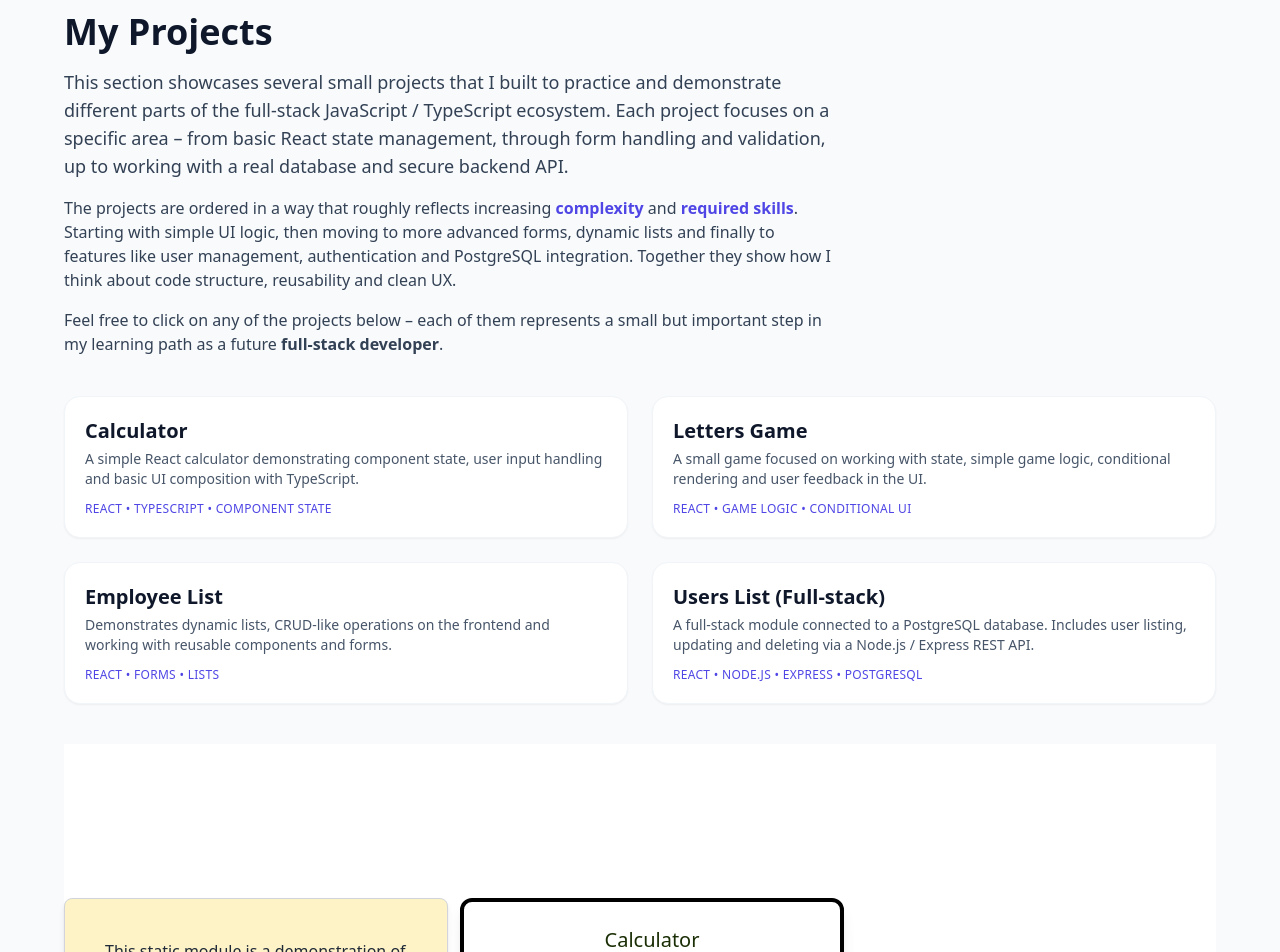
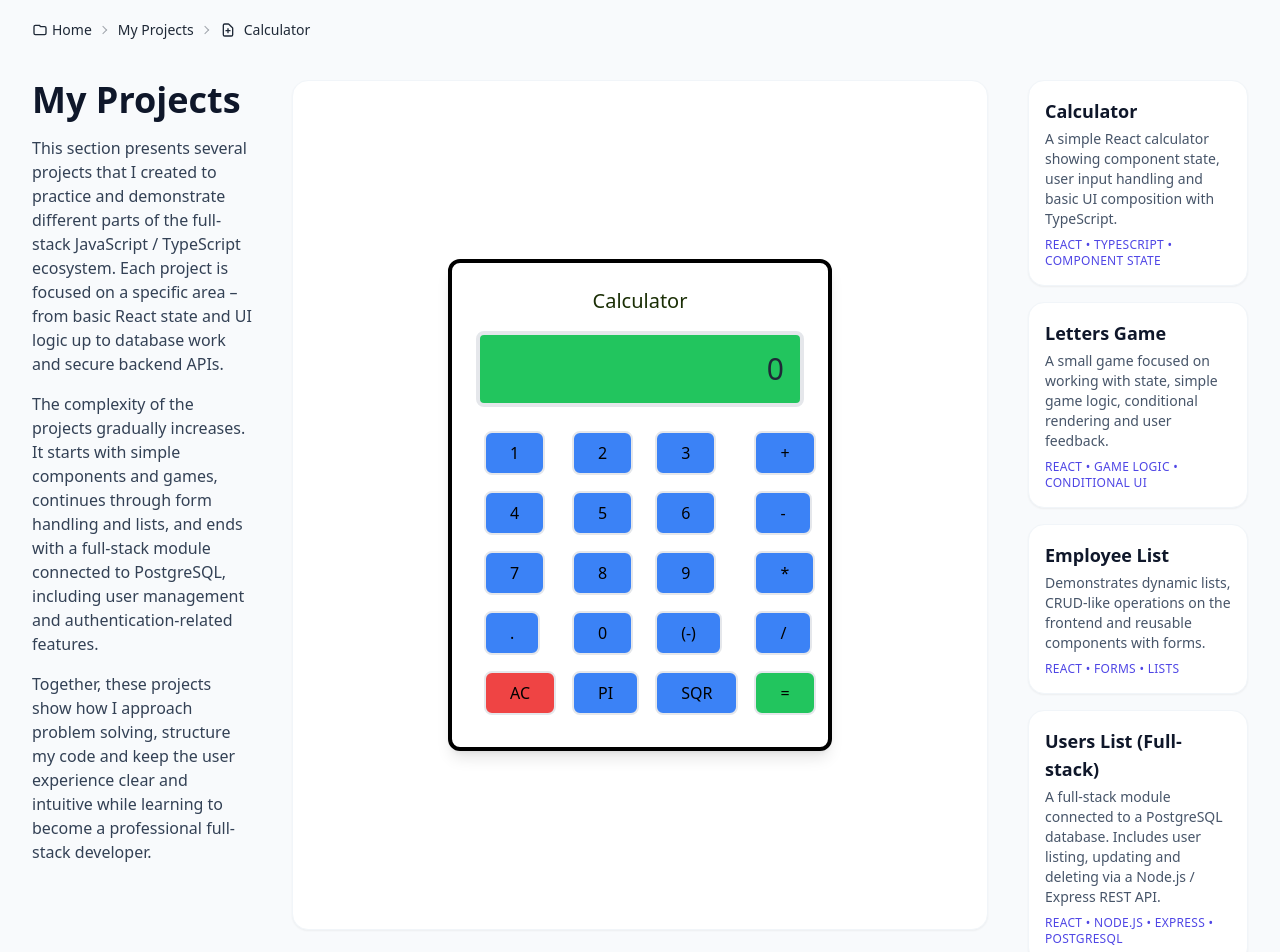
Before and after one commit to kerestesdusan-code/react, a React (Create React App) app: page /projects/calculator in a window 1280 px wide. Shown: the part 160-1112 px from the top of the page. Built offline with nearby package versions, Linux system fonts and the light colour scheme; no server answers.

Commit message:
fix: corrected verifyRecaptcha function (missing return in try block) and cleaned unused imports

```diff
--- a/src/components/Pages/Home/Home.tsx
+++ b/src/components/Pages/Home/Home.tsx
@@ -60,7 +60,8 @@ export const Home = () => {
             </p>
           </div>
 
-          <div>
+
+3nc          <div>
             <h2 className="text-2xl font-semibold text-slate-900 mb-2">
               Disclaimer
             </h2>
--- a/src/components/Pages/Projects/Calculator/Calculator.tsx
+++ b/src/components/Pages/Projects/Calculator/Calculator.tsx
@@ -83,11 +83,6 @@ function Calculator() {
     return (
         <div className="relative flex justify-center items-center min-h-screen bg-white">
             <div className="flex space-x-6 items-start">
-                <div className="absolute left-0 top1-/2 transform-translate-y-1/2 w-96 bg-amber-100 p-10 rounded-lg border border-gray-300 shadow-md">
-                    <p className="text-bg text-gray-800">
-                        This static module is a demonstration of React functionality and the integration of components in the application. Happy calculations !
-                    </p>
-                </div>
                 <div className="w-96 bg-white p-6 rounded-xl shadow-lg border-black border-4">
                     <h1 className="text-center text-xl text-lime-950 mb-4">Calculator</h1>
                     <div className="mb-4">
--- a/src/components/Pages/Projects/EmployeeList/EmployeeList.jsx
+++ b/src/components/Pages/Projects/EmployeeList/EmployeeList.jsx
@@ -72,12 +72,6 @@ function EmployeeList() {
                 })}
             </div>
             <AddEmployee />
-            <div className="mt-8 mx-auto max-w-xl bg-amber-100 p-6 rounded-lg border border-gray-300 shadow-md">
-            <p className="text-center text-lg text-gray-700 leading-relaxed">
-                This section demonstrates the ability to dynamically manage employee data with React components.
-                Feel free to add, edit, or interact with employees in this interface.
-            </p>
-        </div>
         </div>
     );
 }
--- a/src/components/Pages/Projects/Projects.tsx
+++ b/src/components/Pages/Projects/Projects.tsx
@@ -4,49 +4,123 @@ export const Projects = () => {
   const location = useLocation();
   const isRoot = location.pathname === "/projects";
 
+  const segments = location.pathname.split("/").filter(Boolean);
+  const projectSlug = segments[1];
+
+  const projectNames: Record<string, string> = {
+    "calculator": "Calculator",
+    "letters-game": "Letters Game",
+    "employee-list": "Employee List",
+    "users-list": "Users List (Full-stack)",
+  };
+
   return (
-    <section className="px-4 py-10 md:py-16 bg-slate-50">
-      <div className="max-w-6xl mx-auto space-y-10">
-        <header className="max-w-3xl space-y-4">
+    <section className="px-4 md:px-8 py-10 md:py-16 bg-slate-50">
+      <div className="max-w-7xl mx-auto space-y-8">
+        <div className="breadcrumbs text-sm">
+          <ul>
+            <li>
+              <Link to="/" className="inline-flex items-center gap-1">
+                <svg
+                  xmlns="http://www.w3.org/2000/svg"
+                  fill="none"
+                  viewBox="0 0 24 24"
+                  className="h-4 w-4 stroke-current"
+                >
+                  <path
+                    strokeLinecap="round"
+                    strokeLinejoin="round"
+                    strokeWidth="2"
+                    d="M3 7v10a2 2 0 002 2h14a2 2 0 002-2V9a2 2 0 00-2-2h-6l-2-2H5a2 2 0 00-2 2z"
+                  ></path>
+                </svg>
+                Home
+              </Link>
+            </li>
+            <li>
+              <Link to="/projects" className="inline-flex items-center gap-1">
+                My Projects
+              </Link>
+            </li>
+            {projectSlug && (
+              <li>
+                <span className="inline-flex items-center gap-2">
+                  <svg
+                    xmlns="http://www.w3.org/2000/svg"
+                    fill="none"
+                    viewBox="0 0 24 24"
+                    className="h-4 w-4 stroke-current"
+                  >
+                    <path
+                      strokeLinecap="round"
+                      strokeLinejoin="round"
+                      strokeWidth="2"
+                      d="M9 13h6m-3-3v6m5 5H7a2 2 0 01-2-2V5a2 2 0 012-2h5.586a1 1 0 01.707.293l5.414 5.414a1 1 0 01.293.707V19a2 2 0 01-2 2z"
+                    ></path>
+                  </svg>
+                  {projectNames[projectSlug] ?? projectSlug}
+                </span>
+              </li>
+            )}
+          </ul>
+        </div>
+
+        <div className="grid gap-10 md:grid-cols-[220px,minmax(0,900px),220px] items-start">
+          <div className="space-y-4">
             <h1 className="text-3xl md:text-4xl font-bold text-slate-900">
               My Projects
             </h1>
 
-          <p className="text-lg text-slate-700">
-            This section showcases several small projects that I built to practice and
-            demonstrate different parts of the full-stack JavaScript / TypeScript ecosystem.
-            Each project focuses on a specific area – from basic React state management,
-            through form handling and validation, up to working with a real database and
-            secure backend API.
+            <p className="text-sm md:text-base text-slate-700">
+              This section presents several projects that I created to practice and
+              demonstrate different parts of the full-stack JavaScript / TypeScript
+              ecosystem. Each project is focused on a specific area – from basic React
+              state and UI logic up to database work and secure backend APIs.
             </p>
 
-          <p className="text-slate-700">
-            The projects are ordered in a way that roughly reflects increasing{" "}
-            <span className="font-semibold text-indigo-600">complexity</span> and{" "}
-            <span className="font-semibold text-indigo-600">required skills</span>.
-            Starting with simple UI logic, then moving to more advanced forms, dynamic lists
-            and finally to features like user management, authentication and PostgreSQL
-            integration. Together they show how I think about code structure, reusability
-            and clean UX.
+            <p className="text-sm md:text-base text-slate-700">
+              The complexity of the projects gradually increases. It starts with simple
+              components and games, continues through form handling and lists, and ends
+              with a full-stack module connected to PostgreSQL, including user
+              management and authentication-related features.
             </p>
 
-          <p className="text-slate-700">
-            Feel free to click on any of the projects below – each of them represents
-            a small but important step in my learning path as a future{" "}
-            <span className="font-semibold">full-stack developer</span>.
+            <p className="text-sm md:text-base text-slate-700">
+              Together, these projects show how I approach problem solving, structure
+              my code and keep the user experience clear and intuitive while learning
+              to become a professional full-stack developer.
             </p>
-        </header>
+          </div>
 
-        <div className="grid gap-6 md:grid-cols-2">
+          <div className="flex justify-center">
+            <div
+              className="
+                bg-white rounded-2xl shadow-sm border border-slate-100
+                w-full max-w-[900px]
+                min-h-[600px]
+                p-4 md:p-6
+              "
+            >
+              {isRoot && (
+                <p className="text-sm text-slate-500 mb-4 text-center">
+                  Choose a project from the list on the right to see it here in action.
+                </p>
+              )}
+
+              <Outlet />
+            </div>
+          </div>
+
+          <div className="space-y-4 w-full max-w-[220px] mx-auto md:mx-0">
             <Link
               to="calculator"
-            className="block bg-white rounded-2xl shadow-sm border border-slate-100 p-5 hover:shadow-md hover:border-indigo-200 transition"
+              className="block bg-white rounded-2xl shadow-sm border border-slate-100 p-4 hover:shadow-md hover:border-indigo-200 transition"
             >
-            <h2 className="text-xl font-semibold text-slate-900 mb-1">
+              <h2 className="text-lg font-semibold text-slate-900 mb-1">
                 Calculator
               </h2>
-            <p className="text-sm text-slate-600 mb-3">
-              A simple React calculator demonstrating component state, user input handling
+              <p className="text-sm text-slate-600 mb-2">
+                A simple React calculator showing component state, user input handling
                 and basic UI composition with TypeScript.
               </p>
               <p className="text-xs font-medium text-indigo-600 uppercase tracking-wide">
@@ -56,14 +130,14 @@ export const Projects = () => {
 
             <Link
               to="letters-game"
-            className="block bg-white rounded-2xl shadow-sm border border-slate-100 p-5 hover:shadow-md hover:border-indigo-200 transition"
+              className="block bg-white rounded-2xl shadow-sm border border-slate-100 p-4 hover:shadow-md hover:border-indigo-200 transition"
             >
-            <h2 className="text-xl font-semibold text-slate-900 mb-1">
+              <h2 className="text-lg font-semibold text-slate-900 mb-1">
                 Letters Game
               </h2>
-            <p className="text-sm text-slate-600 mb-3">
-              A small game focused on working with state, simple game logic, conditional
-              rendering and user feedback in the UI.
+              <p className="text-sm text-slate-600 mb-2">
+                A small game focused on working with state, simple game logic,
+                conditional rendering and user feedback.
               </p>
               <p className="text-xs font-medium text-indigo-600 uppercase tracking-wide">
                 React • Game logic • Conditional UI
@@ -72,14 +146,14 @@ export const Projects = () => {
 
             <Link
               to="employee-list"
-            className="block bg-white rounded-2xl shadow-sm border border-slate-100 p-5 hover:shadow-md hover:border-indigo-200 transition"
+              className="block bg-white rounded-2xl shadow-sm border border-slate-100 p-4 hover:shadow-md hover:border-indigo-200 transition"
             >
-            <h2 className="text-xl font-semibold text-slate-900 mb-1">
+              <h2 className="text-lg font-semibold text-slate-900 mb-1">
                 Employee List
               </h2>
-            <p className="text-sm text-slate-600 mb-3">
+              <p className="text-sm text-slate-600 mb-2">
                 Demonstrates dynamic lists, CRUD-like operations on the frontend and
-              working with reusable components and forms.
+                reusable components with forms.
               </p>
               <p className="text-xs font-medium text-indigo-600 uppercase tracking-wide">
                 React • Forms • Lists
@@ -88,12 +162,12 @@ export const Projects = () => {
 
             <Link
               to="users-list"
-            className="block bg-white rounded-2xl shadow-sm border border-slate-100 p-5 hover:shadow-md hover:border-indigo-200 transition"
+              className="block bg-white rounded-2xl shadow-sm border border-slate-100 p-4 hover:shadow-md hover:border-indigo-200 transition"
             >
-            <h2 className="text-xl font-semibold text-slate-900 mb-1">
+              <h2 className="text-lg font-semibold text-slate-900 mb-1">
                 Users List (Full-stack)
               </h2>
-            <p className="text-sm text-slate-600 mb-3">
+              <p className="text-sm text-slate-600 mb-2">
                 A full-stack module connected to a PostgreSQL database. Includes user
                 listing, updating and deleting via a Node.js / Express REST API.
               </p>
@@ -102,18 +176,10 @@ export const Projects = () => {
               </p>
             </Link>
           </div>
-
-        <div className="mt-6">
-          {isRoot && (
-            <p className="text-sm text-slate-500 mb-4">
-              Choose a project above to see it in action. Each project opens directly on
-              this page without a full page reload thanks to React Router.
-            </p>
-          )}
-
-          <Outlet />
         </div>
       </div>
     </section>
   );
 };
+
+export default Projects;
--- a/src/components/Pages/Projects/UserList/UserList.tsx
+++ b/src/components/Pages/Projects/UserList/UserList.tsx
@@ -60,18 +60,6 @@ const UserList = () => {
 
   return (
     <div className="user-list text-center">
-      <div className="max-w-2xl mx-auto bg-amber-100 p-6 rounded-lg border border-gray-300 shadow-md mb-8">
-        <p className="text-lg text-gray-800 leading-relaxed">
-          This module demonstrates the integration of both frontend and backend
-          technologies,
-          <span className="font-semibold text-blue-500"> PostgreSQL</span>,
-          <span className="font-semibold text-blue-500"> Node.js</span>, and
-          <span className="font-semibold text-blue-500"> Express</span> for
-          backend development, as well as modern frontend techniques for dynamic
-          and interactive user management.
-        </p>
-      </div>
-
       <h1 className="text-2xl font-bold mb-4">User List</h1>
 
       {loading ? (
```
Also changed, not shown: src/components/Pages/Login/Login.tsx (+5 -5 lines), src/components/Pages/Projects/LettersGame/Game.tsx (+78 -70 lines), src/components/Pages/AboutMe/jhg.tsx (added), src/components/Pages/Home/dfsd.tsx (added), 1 other file (tests, documents, lock files or other folders). Lines whose indentation alone changed are shown as unchanged.
